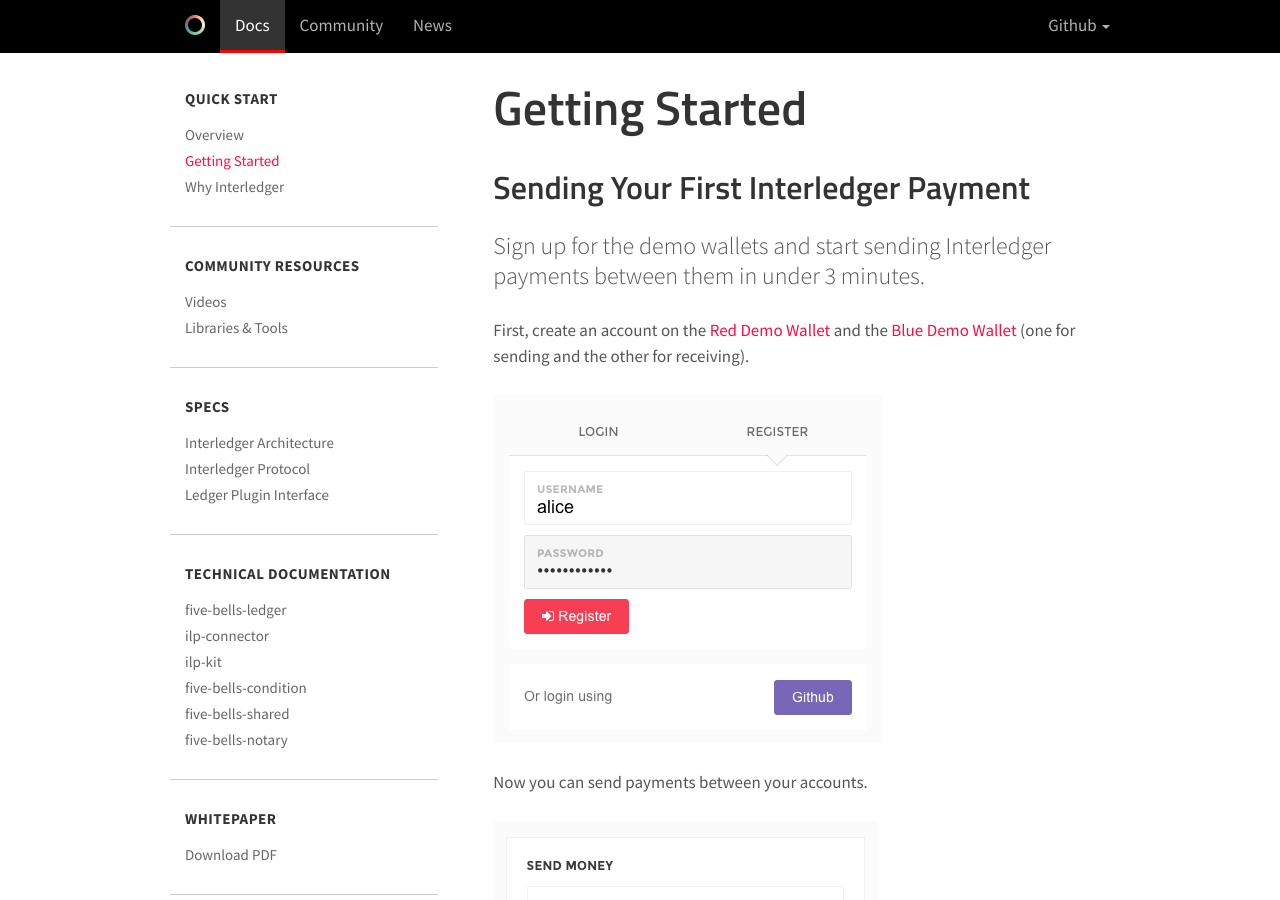
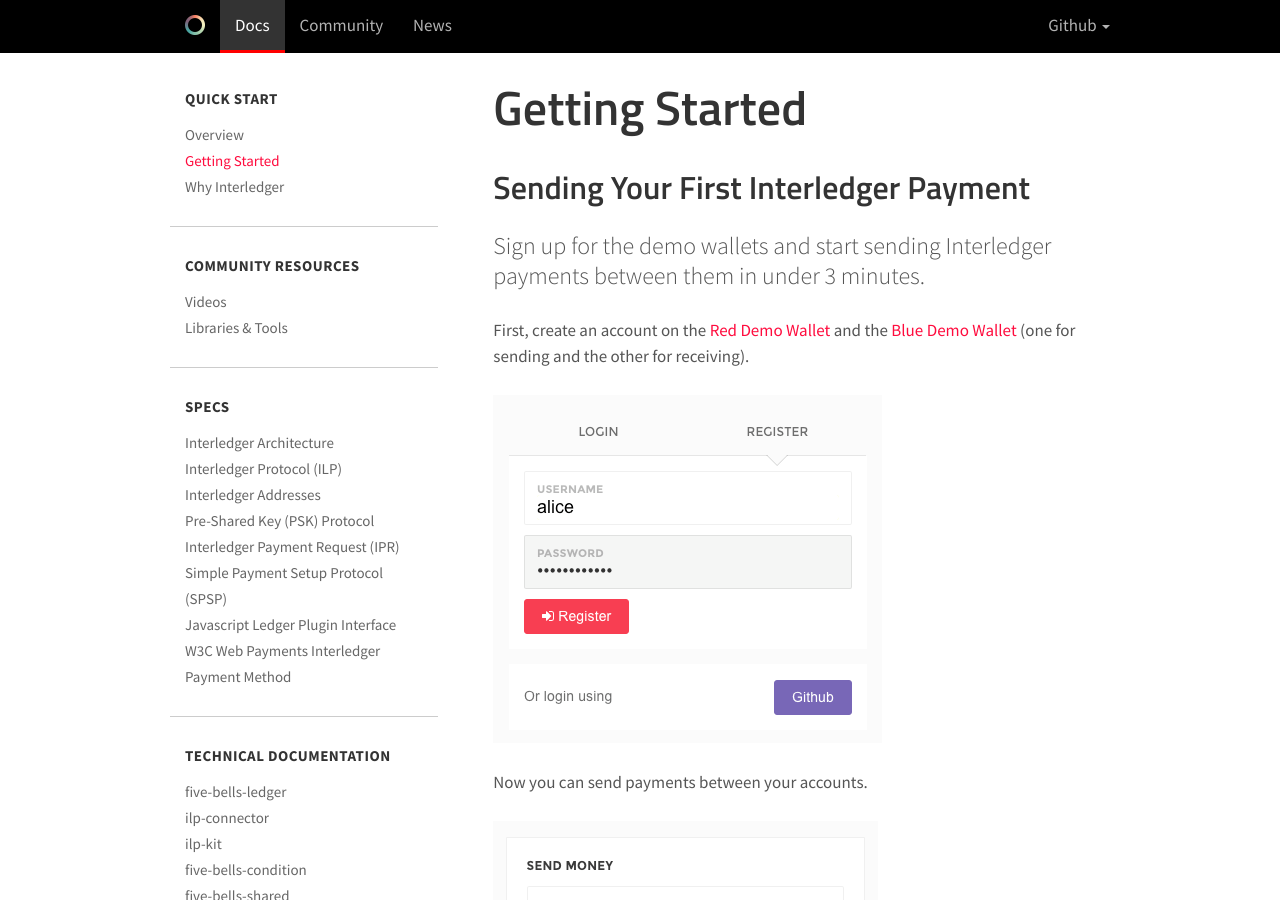
Before and after one commit to interledger/interledger.github.io, a Jekyll site: the page built from getting-started.html, in a window 1280 px wide and 900 px high. Built offline with Jekyll 4.4.1, drawn with Linux system fonts in a browser that asks for light colours; nearby versions of some CDN libraries; some web fonts are replaced.

Commit message:
chore: Update menu (#51)
* Update menu to link to specs

```diff
--- a/_includes/docs-sidebar.html
+++ b/_includes/docs-sidebar.html
@@ -15,8 +15,13 @@
       <li class="nav-label">Specs</li>
       <li><a href="rfcs/0001-interledger-architecture/">Interledger Architecture</a></li>
   <!--     <li><a href="rfcs/0002-crypto-conditions/">Crypto-conditions</a></li> -->
-      <li><a href="rfcs/0003-interledger-protocol/">Interledger Protocol</a></li>
-      <li><a href="rfcs/0004-ledger-plugin-interface/">Ledger Plugin Interface</a></li>
+      <li><a href="rfcs/0003-interledger-protocol/">Interledger Protocol (ILP)</a></li>
+      <li><a href="rfcs/0015-ilp-addresses/">Interledger Addresses</a></li>
+      <li><a href="rfcs/0016-pre-shared-key/">Pre-Shared Key (PSK) Protocol</a></li>
+      <li><a href="rfcs/0011-interledger-payment-request/">Interledger Payment Request (IPR)</a></li>
+      <li><a href="rfcs/0009-simple-payment-setup-protocol/">Simple Payment Setup Protocol (SPSP)</a></li>
+      <li><a href="rfcs/0004-ledger-plugin-interface/">Javascript Ledger Plugin Interface</a></li>
+      <li><a target="_blank" href="https://w3c.github.io/webpayments/proposals/interledger-payment-method.html">W3C Web Payments Interledger Payment Method</a></li>
     </ul>
     <ul class="nav nav-sidebar">
       <li class="nav-label">Technical Documentation</li>
```
Also changed, not shown: 1 other file.
